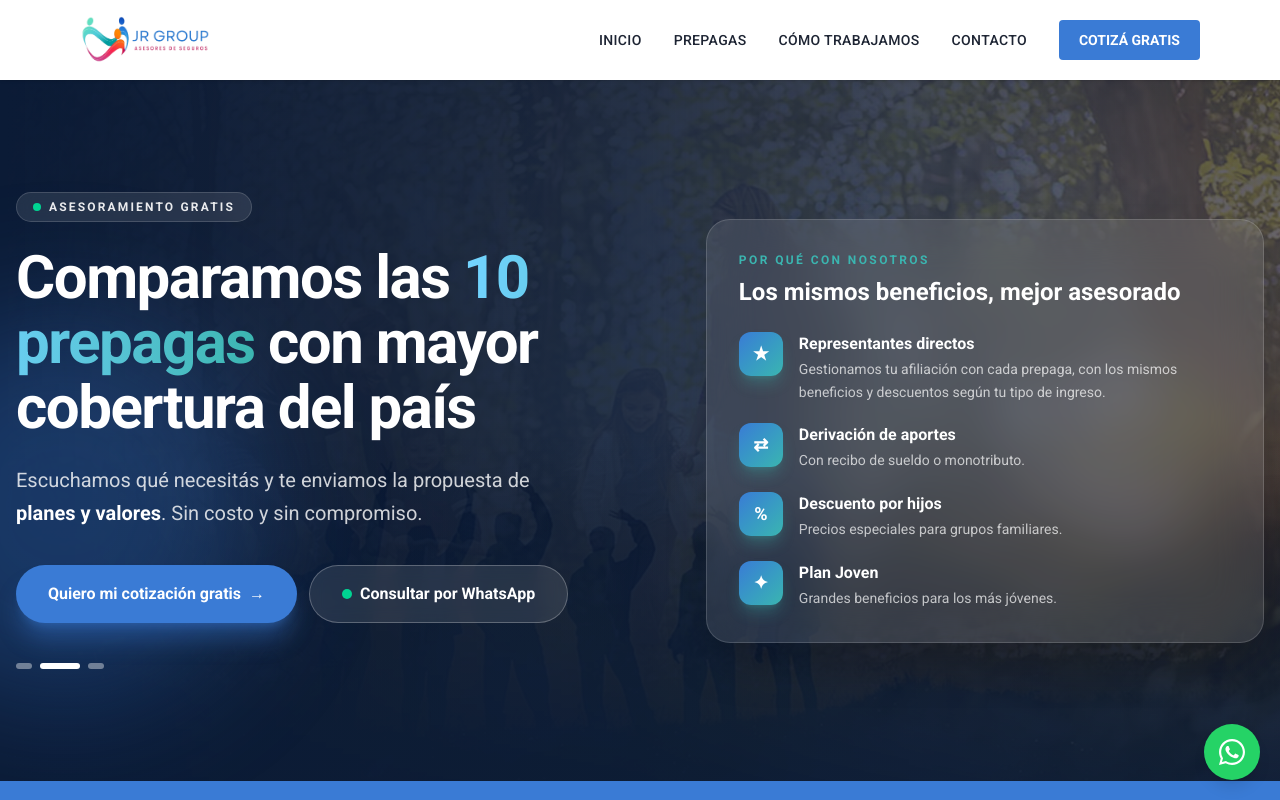
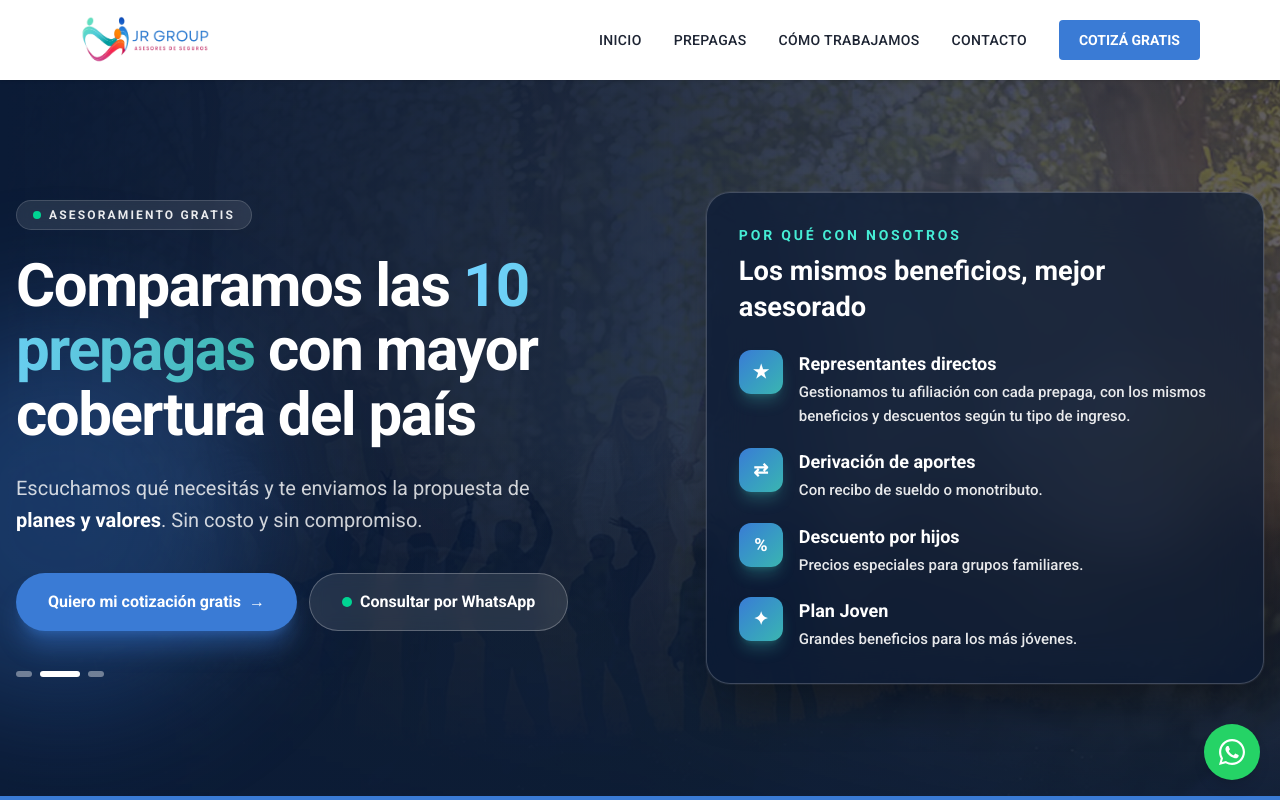
Before and after one commit to santiagofdmkt/jrgroup-web, a Next.js app: page / in a window 1280 px wide. Shown: the top 800 px of the page. Built offline with nearby package versions, Linux system fonts and the light colour scheme.

Commit message:
Hero recuadro beneficios mas nitido

```diff
--- a/components/HeroSlider.tsx
+++ b/components/HeroSlider.tsx
@@ -125,10 +125,10 @@ export default function HeroSlider() {
 
         {/* Tarjeta de beneficios */}
         <div
-          className={`rounded-3xl border border-white/15 bg-white/10 p-6 shadow-2xl shadow-black/30 backdrop-blur-xl md:p-8 ${entrada("delay-500")}`}
+          className={`rounded-3xl border border-white/20 bg-[#0b1b36]/70 p-6 shadow-2xl shadow-black/40 ring-1 ring-white/5 backdrop-blur-xl md:p-8 ${entrada("delay-500")}`}
         >
-          <p className="text-xs font-bold uppercase tracking-[0.2em] text-jr-turquesa">Por qué con nosotros</p>
-          <h2 className="mt-2 text-2xl font-extrabold">Los mismos beneficios, mejor asesorado</h2>
+          <p className="text-sm font-bold uppercase tracking-[0.2em] text-teal-300">Por qué con nosotros</p>
+          <h2 className="mt-2 text-2xl font-extrabold text-white md:text-[1.7rem]">Los mismos beneficios, mejor asesorado</h2>
 
           <ul className="mt-6 space-y-5">
             {beneficios.map((b) => (
@@ -137,8 +137,8 @@ export default function HeroSlider() {
                   {b.icono}
                 </span>
                 <div>
-                  <p className="font-bold">{b.titulo}</p>
-                  <p className="mt-0.5 text-sm leading-relaxed text-white/70">{b.texto}</p>
+                  <p className="text-lg font-bold text-white">{b.titulo}</p>
+                  <p className="mt-0.5 text-[15px] font-medium leading-relaxed text-white/90">{b.texto}</p>
                 </div>
               </li>
             ))}
```
